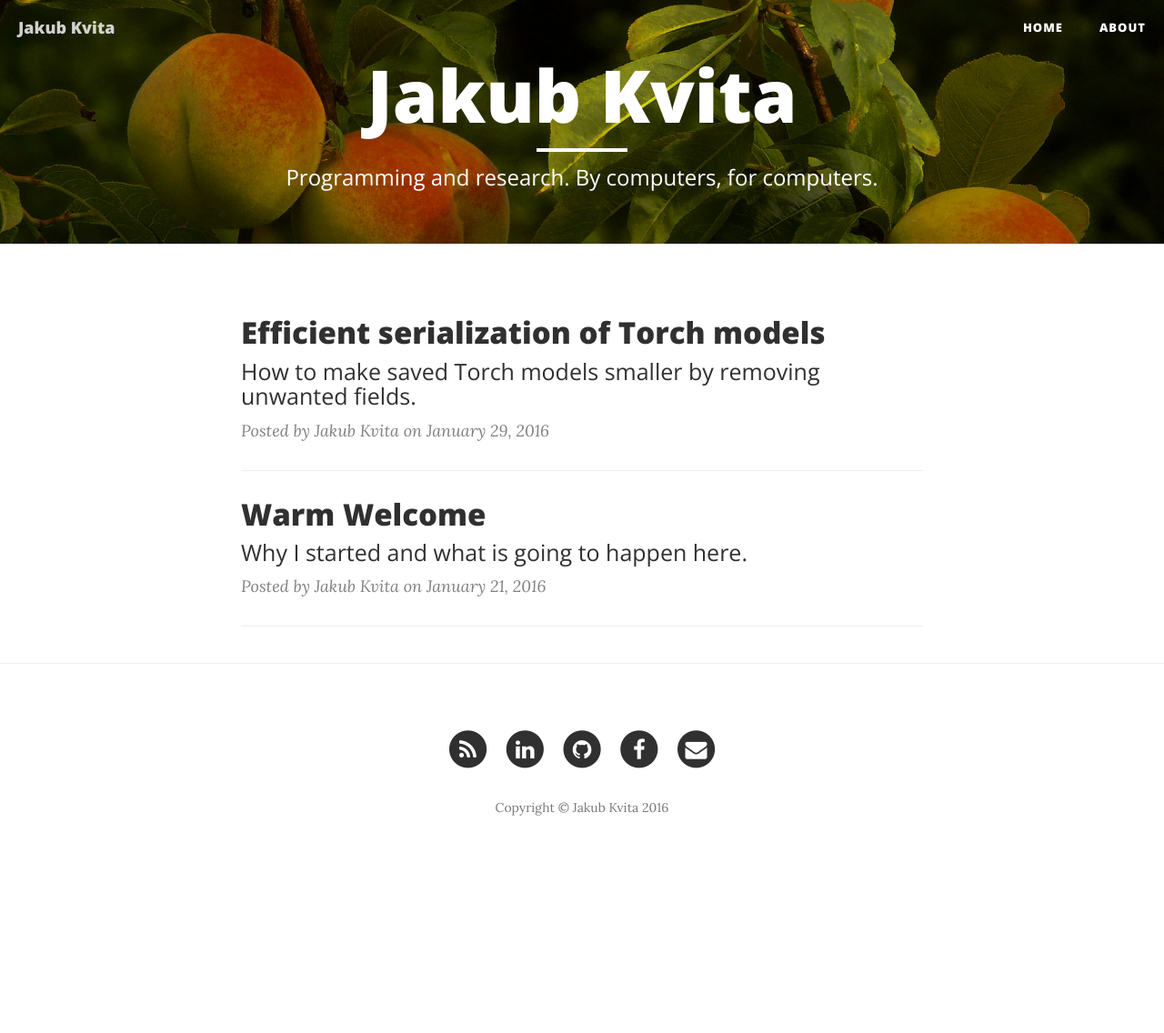
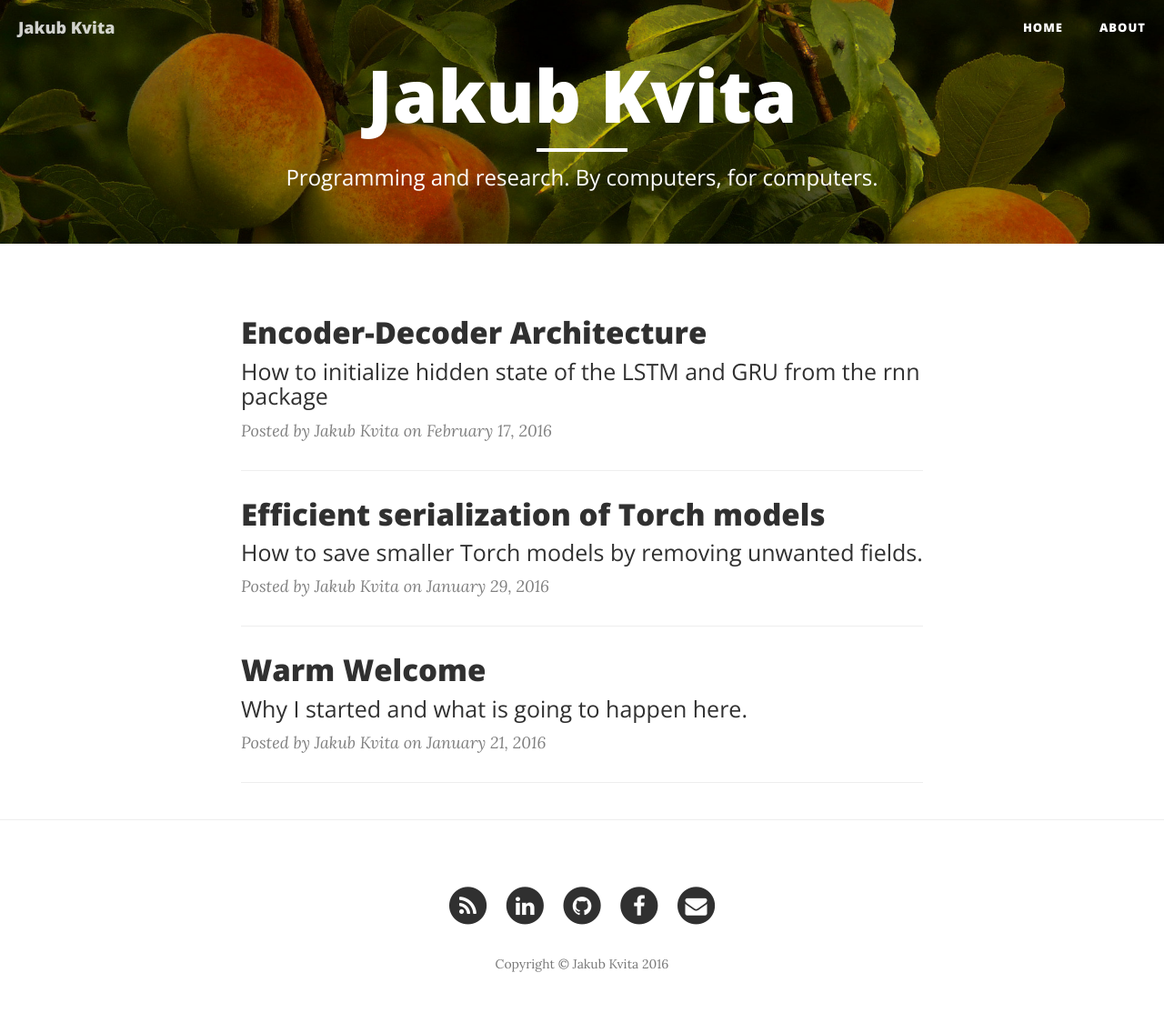
Before and after one commit to kvitajakub/kvitajakub.github.io, a Jekyll site: the page built from index.html, in a window 1280 px wide. Shown: the whole page at 91% size. Built offline with Jekyll 4.4.1, drawn with Linux system fonts in a browser that asks for light colours; nearby versions of some CDN libraries; the list of posts is cut into pages by our own code; before the commit the page ends 964 px from its top, so only the background shows below that; some of the changed lines change nothing that is shown.

Commit message:
encoder-decoder post

```diff
--- a/_posts/2016-01-29-torch-serialize-model.markdown
+++ b/_posts/2016-01-29-torch-serialize-model.markdown
@@ -4,7 +4,7 @@ date:       2016-01-29 19:00:00
 author:     "Jakub Kvita"
 comments:   true
 title:      "Efficient serialization of Torch models"
-subtitle:   "How to make saved Torch models smaller by removing unwanted fields."
+subtitle:   "How to save smaller Torch models by removing unwanted fields."
 ---
 
 Basic Torch provides [methods](https://github.com/torch/torch7/blob/master/doc/serialization.md) for writing model to a file and reloading it together with serialization/deserialization methods.
--- /dev/null
+++ b/_posts/2016-02-22-encoder-decoder-architecture.markdown
@@ -0,0 +1,73 @@
+---
+layout:     post
+date:       2016-02-17 22:00:00
+author:     "Jakub Kvita"
+comments:   true
+title:      "Encoder-Decoder Architecture"
+subtitle:   "How to initialize hidden state of the LSTM and GRU from the rnn package"
+---
+
+Neural networks with encoder-decoder architecture became very popular during 2015, mainly because of the [Sequence to Sequence Learning with Neural Networks](http://arxiv.org/abs/1409.3215) paper. The authors used multilayered LSTM to map input sequence to a vector with fixed dimensionality. This vector was then unrolled to the output sequence by second LSTM network. Architecture was applied to machine translation task.
+
+To refresh the knowledge about LSTMs and its variats see very good article [Understanding LSTM Networks](http://colah.github.io/posts/2015-08-Understanding-LSTMs/). LSTM has two hidden states, which can be initialized - the cell state `C[t-1]` and the output `h[t-1]`. GRU has just one (`h[t-1]`), but it works in the similar fashion.
+
+Due to [many requests](https://github.com/Element-Research/rnn/issues/16), is is possible to update the hidden states directly in the layers of the [Element-Research/rnn](https://github.com/Element-Research/rnn) package. The `nn.LSTM` uses variable `userPrevCell` to initialize cell state and `userPrevOutput` to insert previous output. `nn.GRU` has only the `userPrevOutput` variable.
+
+If one of the mentioned variables is defined, after the forward+backward cycle, respective gradient variable (`userGradPrevCell` or `userGradPrevOutput`) will contain computed gradient.
+
+### Example
+
+Fully working example is available [here](https://github.com/Element-Research/rnn/blob/master/examples/encoder-decoder-coupling.lua). Example uses two short functions:
+
+~~~ lua
+--[[ Forward coupling: Copy encoder cell and output to decoder LSTM ]]--
+function forwardConnect(encLSTM, decLSTM)
+  decLSTM.userPrevOutput = nn.rnn.recursiveCopy(decLSTM.userPrevOutput, encLSTM.outputs[opt.inputSeqLen])
+  decLSTM.userPrevCell = nn.rnn.recursiveCopy(decLSTM.userPrevCell, encLSTM.cells[opt.inputSeqLen])
+end
+
+--[[ Backward coupling: Copy decoder gradients to encoder LSTM ]]--
+function backwardConnect(encLSTM, decLSTM)
+  encLSTM.userNextGradCell = nn.rnn.recursiveCopy(encLSTM.userNextGradCell, decLSTM.userGradPrevCell)
+  encLSTM.gradPrevOutput = nn.rnn.recursiveCopy(encLSTM.gradPrevOutput, decLSTM.userGradPrevOutput)
+end
+~~~
+
+These two functions are all which is necessary to connect two networks. Forward and backward calls are very simple:
+
+~~~ lua
+-- Forward pass
+local encOut = enc:forward(encInSeq)
+forwardConnect(encLSTM, decLSTM)
+local decOut = dec:forward(decInSeq)
+local Edec = criterion:forward(decOut, decOutSeq)
+
+-- Backward pass
+local gEdec = criterion:backward(decOut, decOutSeq)
+dec:backward(decInSeq, gEdec)
+backwardConnect(encLSTM, decLSTM)
+local zeroTensor = torch.Tensor(2):zero()
+enc:backward(encInSeq, zeroTensor)
+~~~
+
+`zeroTensor` variable is used, because actual output of the encoder network doesn't matter. Therefore gradient is zero.
+
+### Example 2
+
+Encoder-Decoder architecture can be also used with heterogenous networks like CNN together with RNN. The following snippet is used in training of the image captioning network. Connection functions are not necessary, as the values are copied directly from and to the output and the output gradient of the convolutional net.
+
+~~~ lua
+local lstm = rnn:get(1)
+
+cnn:forward(image)
+lstm.userPrevOutput = nn.rnn.recursiveCopy(lstm.userPrevOutput, cnn.output)
+
+local prediction = rnn:forward(inputs[i])
+error = criterion:forward(prediction, targets[i])/#(targets[i])
+local gradOutputs = criterion:backward(prediction, targets[i])
+rnn:backward(inputs[i], gradOutputs)
+
+cnn:backward(image,lstm.gradPrevOutput)
+~~~
+
+If you are more interested and create your own recurrent units, you can see how they have been implemented [here](https://github.com/Element-Research/rnn/blob/master/LSTM.lua#L143).
```
Also changed, not shown: README.md.
